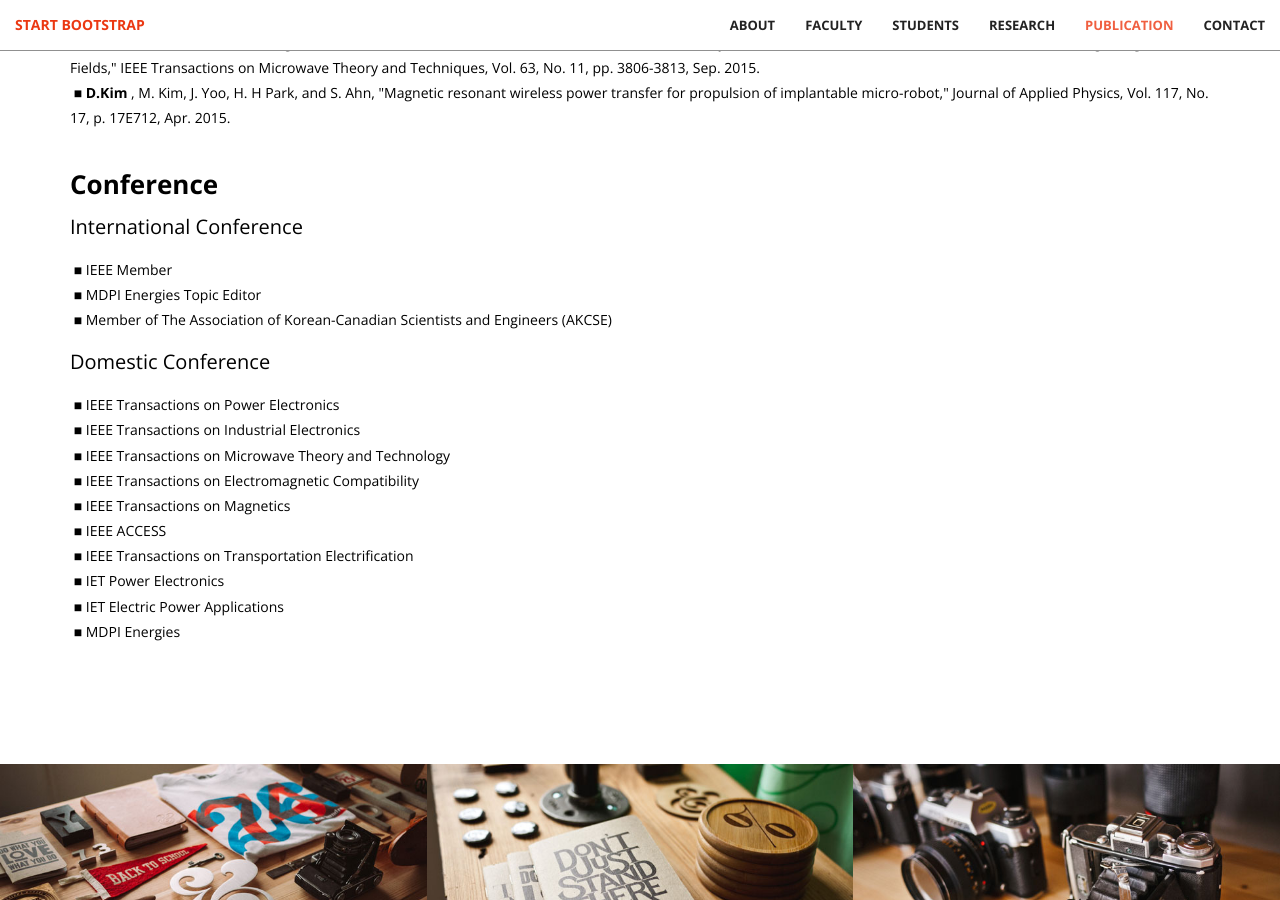
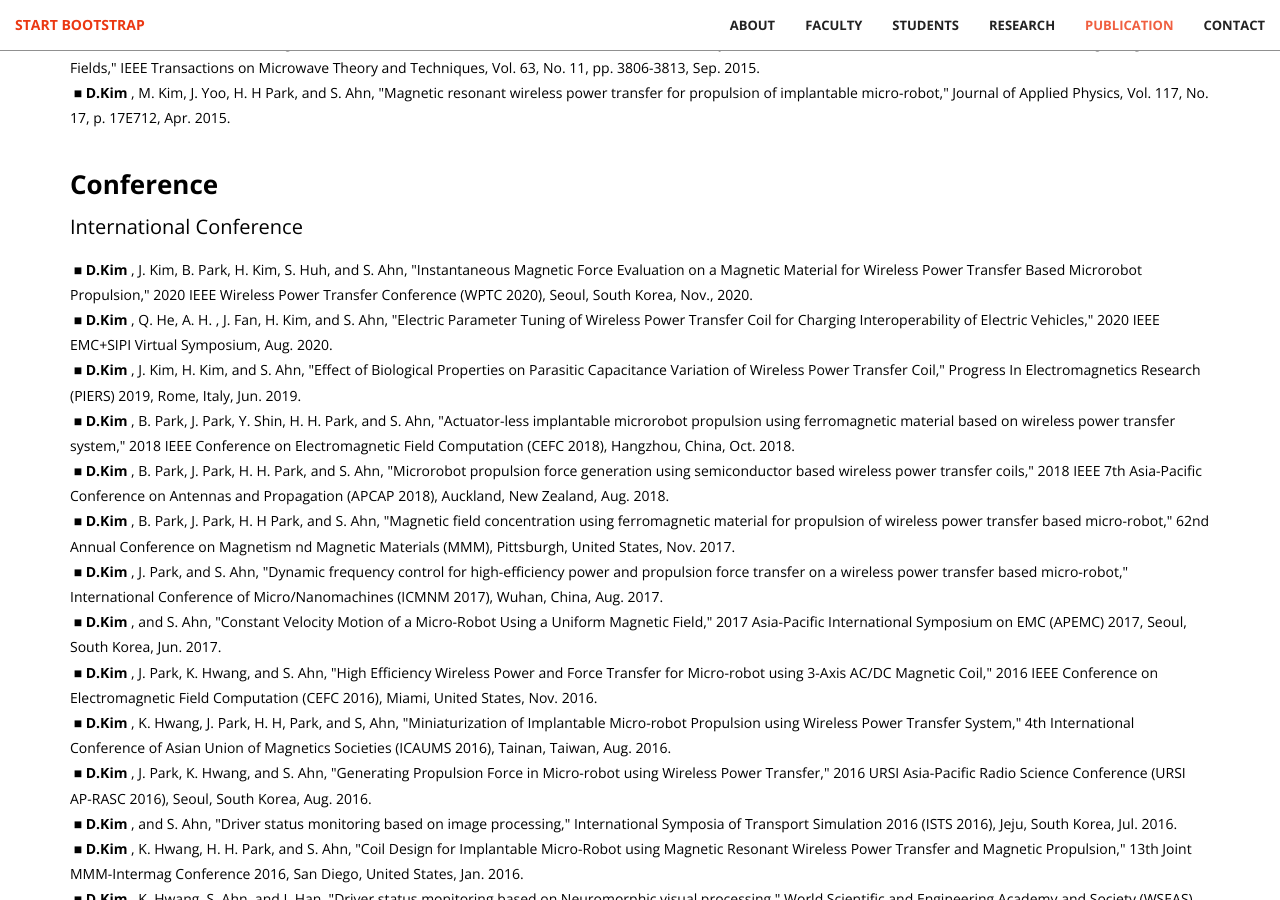
Before and after one commit to dwKim88/AEL, a Jekyll site: the page built from index.html, in a window 1280 px wide and 900 px high, scrolled down 5793 px. Built offline with Jekyll 4.4.1, drawn with Linux system fonts in a browser that asks for light colours; some of the changed text lies outside the part shown.

Commit message:
Update services.html

```diff
--- a/_includes/services.html
+++ b/_includes/services.html
@@ -69,9 +69,23 @@
                         International Conference
                     </p>
                     <p style="line-height: 1.8; color:black; font-size:14px;">
-                        &nbsp;■ IEEE Member<br>
-                        &nbsp;■ MDPI Energies Topic Editor<br>
-                        &nbsp;■ Member of The Association of Korean-Canadian Scientists and Engineers (AKCSE)<br>
+                            &nbsp;■	<B> D.Kim </B>, J. Kim, B. Park, H. Kim, S. Huh, and S. Ahn, "Instantaneous Magnetic Force Evaluation on a Magnetic Material for Wireless Power Transfer Based Microrobot Propulsion," 2020 IEEE Wireless Power Transfer Conference (WPTC 2020), Seoul, South Korea, Nov., 2020.	<br>
+                            &nbsp;■	<B> D.Kim </B>, Q. He, A. H. , J. Fan, H. Kim, and S. Ahn, "Electric Parameter Tuning of Wireless Power Transfer Coil for Charging Interoperability of Electric Vehicles," 2020 IEEE EMC+SIPI Virtual Symposium, Aug. 2020.	<br>
+                            &nbsp;■	<B> D.Kim </B>, J. Kim, H. Kim, and S. Ahn, "Effect of Biological Properties on Parasitic Capacitance Variation of Wireless Power Transfer Coil," Progress In Electromagnetics Research (PIERS) 2019, Rome, Italy, Jun. 2019.	<br>
+                            &nbsp;■	<B> D.Kim </B>, B. Park, J. Park, Y. Shin, H. H. Park, and S. Ahn, "Actuator-less implantable microrobot propulsion using ferromagnetic material based on wireless power transfer system," 2018 IEEE Conference on Electromagnetic Field Computation (CEFC 2018), Hangzhou, China, Oct. 2018.	<br>
+                            &nbsp;■	<B> D.Kim </B>, B. Park, J. Park, H. H. Park, and S. Ahn, "Microrobot propulsion force generation using semiconductor based wireless power transfer coils," 2018 IEEE 7th Asia-Pacific Conference on Antennas and Propagation (APCAP 2018), Auckland, New Zealand, Aug. 2018.	<br>
+                            &nbsp;■	<B> D.Kim </B>, B. Park, J. Park, H. H Park, and S. Ahn, "Magnetic field concentration using ferromagnetic material for propulsion of wireless power transfer based micro-robot," 62nd Annual Conference on Magnetism nd Magnetic Materials (MMM), Pittsburgh, United States, Nov. 2017.	<br>
+                            &nbsp;■	<B> D.Kim </B>, J. Park, and S. Ahn, "Dynamic frequency control for high-efficiency power and propulsion force transfer on a wireless power transfer based micro-robot," International Conference of Micro/Nanomachines (ICMNM 2017), Wuhan, China, Aug. 2017.	<br>
+                            &nbsp;■	<B> D.Kim </B>, and S. Ahn, "Constant Velocity Motion of a Micro-Robot Using a Uniform Magnetic Field," 2017 Asia-Pacific International Symposium on EMC (APEMC) 2017, Seoul, South Korea, Jun. 2017.	<br>
+                            &nbsp;■	<B> D.Kim </B>, J. Park, K. Hwang, and S. Ahn, "High Efficiency Wireless Power and Force Transfer for Micro-robot using 3-Axis AC/DC Magnetic Coil," 2016 IEEE Conference on Electromagnetic Field Computation (CEFC 2016), Miami, United States, Nov. 2016.	<br>
+                            &nbsp;■	<B> D.Kim </B>, K. Hwang, J. Park, H. H, Park, and S, Ahn, "Miniaturization of Implantable Micro-robot Propulsion using Wireless Power Transfer System," 4th International Conference of Asian Union of Magnetics Societies (ICAUMS 2016), Tainan, Taiwan, Aug. 2016.	<br>
+                            &nbsp;■	<B> D.Kim </B>, J. Park, K. Hwang, and S. Ahn, "Generating Propulsion Force in Micro-robot using Wireless Power Transfer," 2016 URSI Asia-Pacific Radio Science Conference (URSI AP-RASC 2016), Seoul, South Korea, Aug. 2016.	<br>
+                            &nbsp;■	<B> D.Kim </B>, and S. Ahn, "Driver status monitoring based on image processing," International Symposia of Transport Simulation 2016 (ISTS 2016), Jeju, South Korea, Jul. 2016.	<br>
+                            &nbsp;■	<B> D.Kim </B>, K. Hwang, H. H. Park, and S. Ahn, "Coil Design for Implantable Micro-Robot using Magnetic Resonant Wireless Power Transfer and Magnetic Propulsion," 13th Joint MMM-Intermag Conference 2016, San Diego, United States, Jan. 2016.	<br>
+                            &nbsp;■	<B> D.Kim </B>, K. Hwang, S. Ahn, and I. Han, "Driver status monitoring based on Neuromorphic visual processing," World Scientific and Engineering Academy and Society (WSEAS), Seoul, South Korea, Sep. 2015.	<br>
+                            &nbsp;■	<B> D.Kim </B>, J. Park, K. Kim, H. H. Park, and S. Ahn, "Propulsion and Control of Implantable Micro-Robot based on Wireless Power Transfer," 2015 IEEE Wireless Power Transfer Conference (WPTC 2015), Boulder, United States, May 2015.	<br>
+                            &nbsp;■	<B> D.Kim </B>, J. Park, H. H. Park, and S. Ahn, "Generation of Magnetic Propulsion Force using Wireless Power Transfer Coil," 2015 IEEE International Magnetics Conference (INTERMAG 2015), Beijing, China, May 2015.	<br>
+                            &nbsp;■	<B> D.Kim </B>, M. Kim, J. Yoo, H. H. Park, and S. Ahn, "Magnetic Resonant Wireless Power Transfer for Propulsion of Implantable Micro-Robot," 59th Annual Conference on Magnetism and Magnetic Materials (MMM), Honolulu, United States, Nov. 2014.	<br>
                     </p>
 
                     <p style="line-height: 1.0; color:black; font-size:20px;">
```
